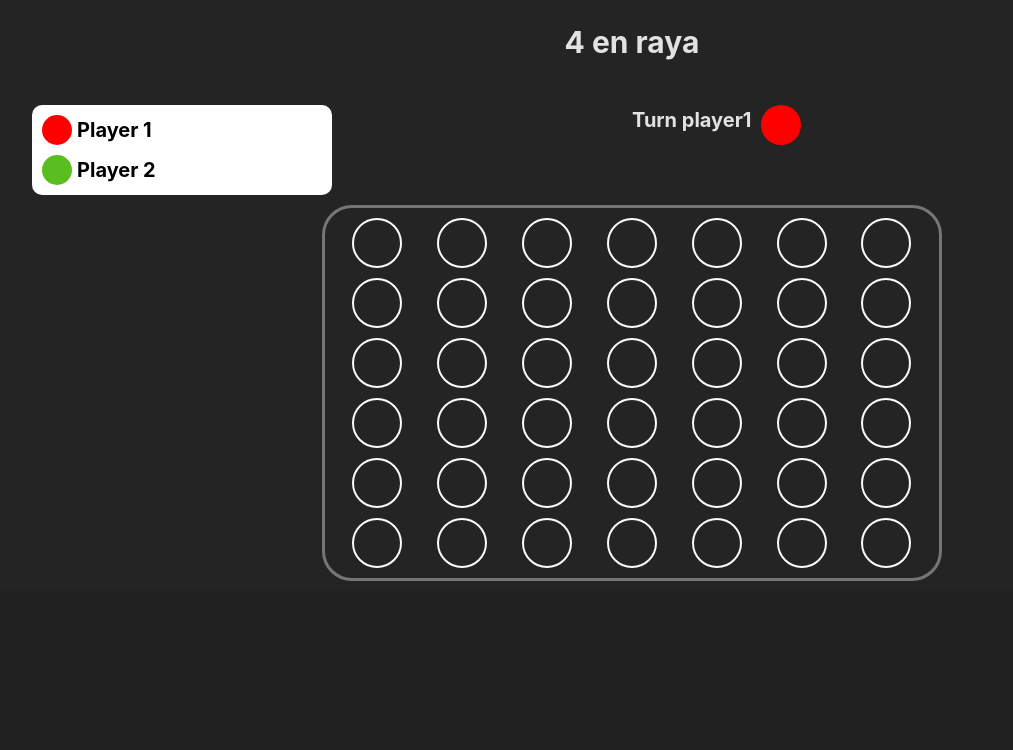
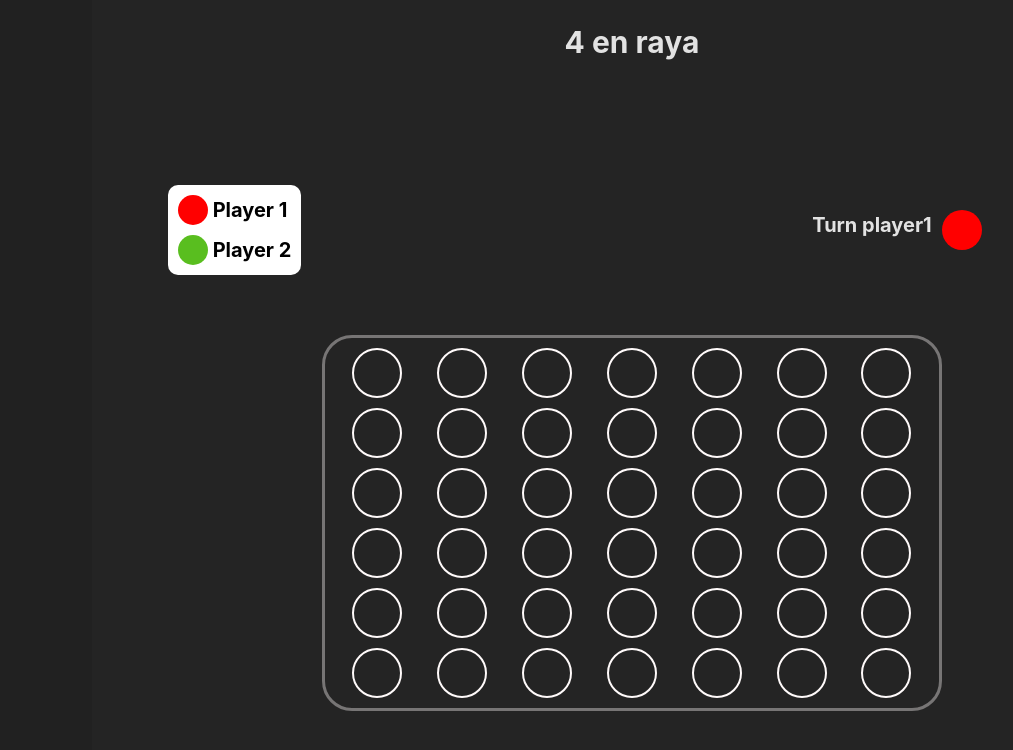
Before and after one commit to training-mid-react/07, a React (Vite) app: page / in a window 1280 px wide. Shown: the top 750 px of the page, without its empty margins (8-1021 px from the left). Built offline with nearby package versions, Linux system fonts and the light colour scheme.

Commit message:
[UPD] Styles

```diff
--- a/src/app/ui/components/ScoreBoard/style.scss
+++ b/src/app/ui/components/ScoreBoard/style.scss
@@ -6,6 +6,15 @@
     border-radius: 10px;
     padding: 10px 10px;
     margin-right: 50%;
+
+
+    @media (width<=800px) {
+        margin-right: 25%;
+    }
+
+    @media (width<=600px) {
+        margin-right: 0px;
+    }
 
     &__player {
         display: flex;
--- a/src/app/ui/layouts/LayoutMain/index.tsx
+++ b/src/app/ui/layouts/LayoutMain/index.tsx
@@ -19,7 +19,7 @@ export const LayoutMain = ({ header, scoreboard, children }: Props) => {
           {scoreboard}
         </div>
 
-        <section className=''>
+        <section>
           {children}
         </section>
       </main>
--- a/src/app/ui/layouts/LayoutMain/style.scss
+++ b/src/app/ui/layouts/LayoutMain/style.scss
@@ -4,22 +4,41 @@
     grid-template-columns: 1fr;
     grid-template-rows: auto 1fr;
 
-    padding-inline: 30px;
+    margin-inline: 100px;
+    height: 100dvh;
+
+    @media (width<=800px) {
+        margin-inline: 50px;
+    }
+
+    @media (width<=600px) {
+        margin-inline: 0px;
+    }
 
     &__header {
         padding: 20px 10px;
+    }
+
+    &__content {
+        display: flex;
+        flex-direction: column;
+        gap: 50px;
+        justify-content: center;
+        padding-block: 10px;
+        padding-inline: 10px;
     }
 
     &__scoreboard {
         padding: 10px 0px;
         display: grid;
         grid-template-columns: 1fr 1fr;
+        place-items: center;
+        place-content: center;
+
+        @media (width<=600px) {
+            grid-template-columns: auto;
+            grid-template-rows: 1fr 1fr;
+        }
     }
 
-    &__content {
-        padding-block: 10px;
-        padding-inline: 10px;
-    }
-
-
 }
```
